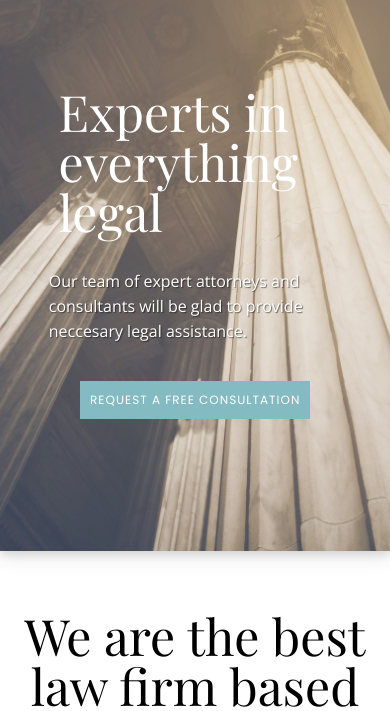
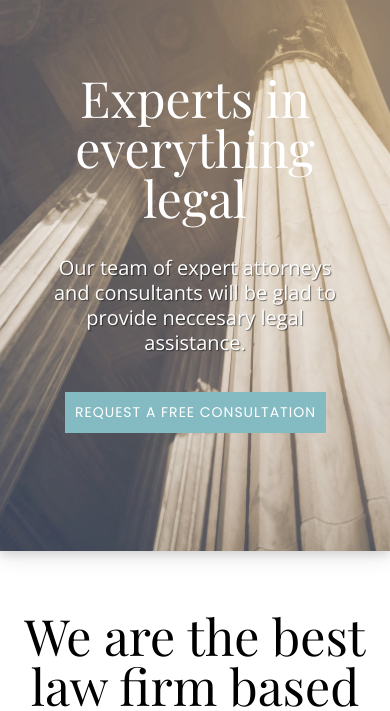
Before and after one commit to klubb/heatonlaw, a Gatsby site: page / in a window 390 px wide. Shown: the part 133-844 px from the top of the page. Built offline with nearby package versions, Linux system fonts and the light colour scheme; Gatsby itself is replaced by a stand-in of ours.

Commit message:
more responsive

```diff
--- a/src/components/imageSlider/slider.css
+++ b/src/components/imageSlider/slider.css
@@ -209,8 +209,8 @@ font-family: Playfair Display;
     }
 
     .slideinfo {
-        font-size: 16px;
-        width: 75%;
+        font-size: 20px;
+        width: 80%;
 
     }
 
@@ -218,7 +218,7 @@ font-family: Playfair Display;
 
       padding: 10px;
 
-      font-size: 12px;
+      font-size: 14px;
 
     }
 
@@ -228,7 +228,8 @@ font-family: Playfair Display;
     }
 
     .slide-text {
-      align-items: center;
+      text-align: center;
+          align-items: center;
       margin-left: 0;
     }
 }
--- a/src/components/layout.css
+++ b/src/components/layout.css
@@ -83,3 +83,9 @@ a {
 
 
   }
+
+  a { text-decoration: none; }
+a:visited { text-decoration: none; }
+a:hover { text-decoration: none; }
+a:focus { text-decoration: none; }
+a:hover, a:active { text-decoration: none; }
```
